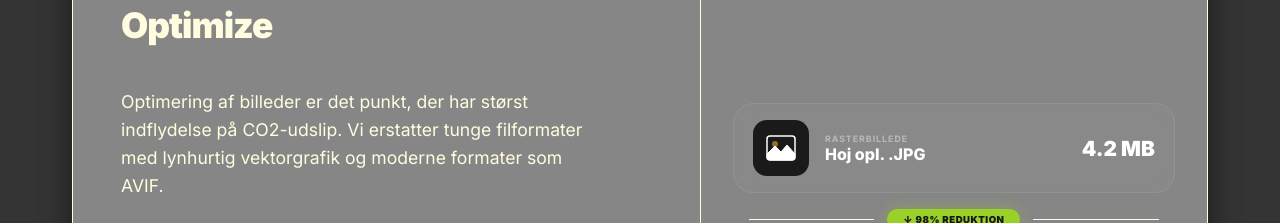
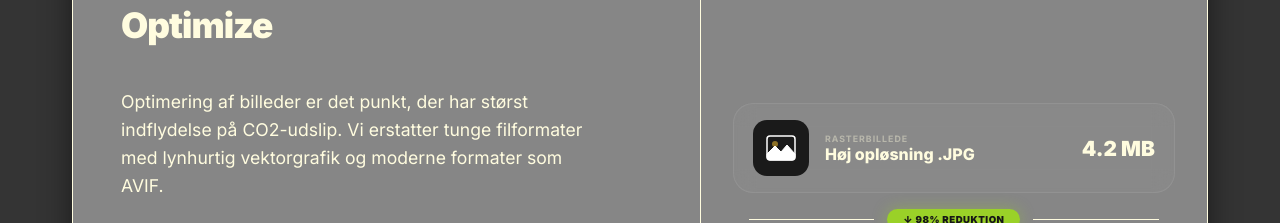
Before and after one commit to knnthhnsn/aecco-agency, a React (Vite) app: page /sustainability in a window 1280 px wide. Shown: the part 4880-5103 px from the top of the page. Built offline with nearby package versions, Linux system fonts and the light colour scheme.

Commit message:
Design: Update JPG box text to creamy #FFFCDF and rename to 'Høj opløsning .JPG'

```diff
--- a/src/pages/Sustainability.jsx
+++ b/src/pages/Sustainability.jsx
@@ -398,10 +398,10 @@ const Sustainability = () => {
                     </svg>
                   </div>
                   <div style={{ flex: 1 }}>
-                    <span style={{ fontSize: '0.55rem', textTransform: 'uppercase', opacity: 0.4, fontWeight: 700, display: 'block', letterSpacing: '1px', color: '#FFFFFF' }}>Rasterbillede</span>
-                    <span style={{ fontSize: '1rem', color: '#FFFFFF', fontWeight: 800 }}>Hoj opl. .JPG</span>
+                    <span style={{ fontSize: '0.55rem', textTransform: 'uppercase', opacity: 0.4, fontWeight: 700, display: 'block', letterSpacing: '1px', color: '#FFFCDF' }}>Rasterbillede</span>
+                    <span style={{ fontSize: '1rem', color: '#FFFCDF', fontWeight: 800 }}>Høj opløsning .JPG</span>
                   </div>
-                  <span style={{ fontSize: '1.3rem', fontWeight: 900, color: '#FFFFFF', whiteSpace: 'nowrap' }}>4.2 MB</span>
+                  <span style={{ fontSize: '1.3rem', fontWeight: 900, color: '#FFFCDF', whiteSpace: 'nowrap' }}>4.2 MB</span>
                 </div>
 
                 {/* Reduction arrow */}
```
